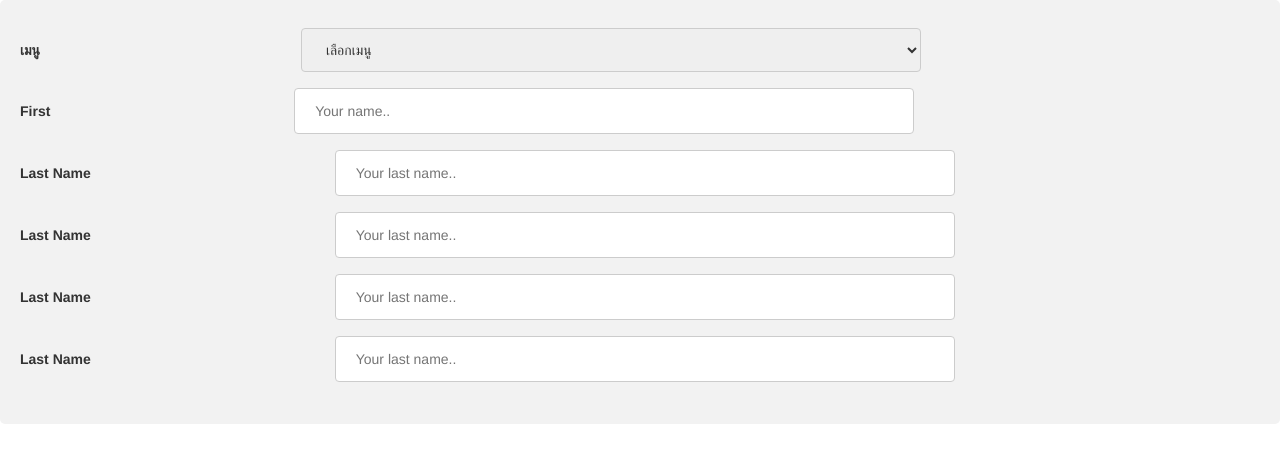
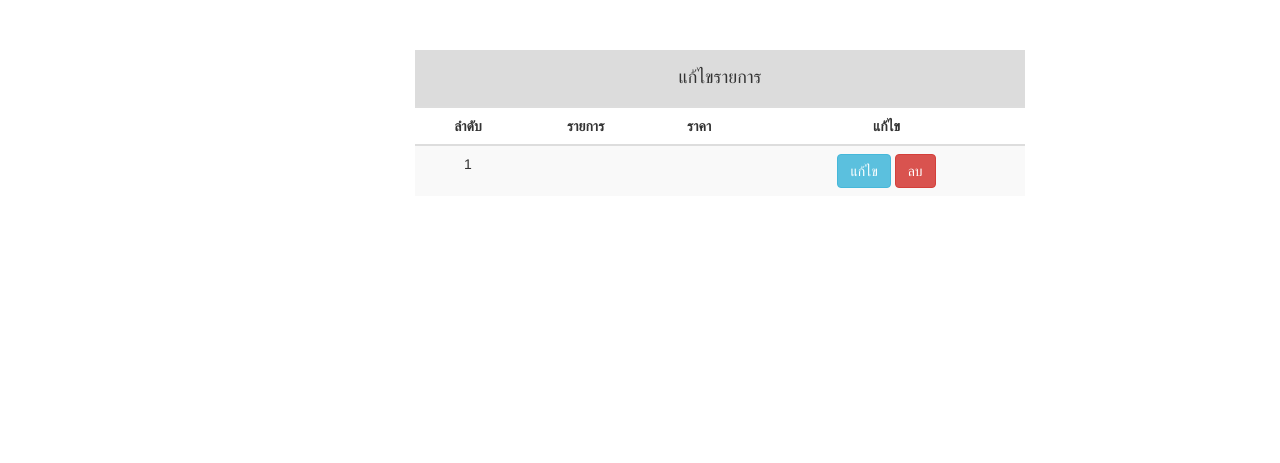
Before and after one commit to 4R7Jirayu/Project-w, a PHP site: page /customMenu.php in a window 1280 px wide. Shown: the top 463 px of the page. Run offline with PHP 8.4, Linux system fonts and the light colour scheme; tables that the repository leaves empty or names only in its code hold one stand-in row (values such as "Sample post"); data that the repository does not hold is empty; some libraries are stand-ins or nearby versions.

Commit message:
หน้า customMenu

```diff
--- a/customMenu.php
+++ b/customMenu.php
@@ -1,81 +1,79 @@
-<html>
-<?php include "head.php";
-include "connectdb.php"
+<!DOCTYPE html>
+<html lang="en">
+<?php include "connectdb.php";
+include "head.php";
 ?>
-<title>Custom Menu</title>
-<body>
+  <head>
 
-<style>
-input[type=text] {
-    width: 50%;
-    padding: 12px 20px;
-    margin: 8px 240px;
-    display: inline-block;
-    border: 1px solid #ccc;
-    border-radius: 4px;
-    box-sizing: border-box;
-    float: center;
-
-}
-
-select {
-    width: 50%;
-    padding: 12px 20px;
-    margin: 8px 257px;
-    display: inline-block;
-    border: 1px solid #ccc;
-    border-radius: 4px;
-    box-sizing: border-box;
-    float: center;
-
-}
-div {
-    border-radius: 5px;
-    background-color: #f2f2f2;
-    padding: 20px;
-}
-</style>
-
- <div>
+    <meta charset="utf-8">
+    <meta name="viewport" content="width=device-width, initial-scale=1, shrink-to-fit=no">
+    <meta name="description" content="">
+    <meta name="author" content="">
+    <meta name="viewport" content="width=device-width, initial-scale=1.0">
+    <meta name="description" content="">
+    <meta name="author" content="">
+    <link rel="shortcut icon" href="facivon.ico">
+    <link href="style.css" rel="stylesheet">
+    <script src="http://code.jquery.com/jquery-1.10.1.min.js"></script>
+    <script src="script.js"></script>
+    <title>BonFitness</title>
+    <link href="vendor/bootstrap/css/bootstrap.min.css" rel="stylesheet">
+    <link href="vendor/font-awesome/css/font-awesome.min.css" rel="stylesheet" type="text/css">
+    <link href="https://fonts.googleapis.com/css?family=Montserrat:400,700" rel="stylesheet" type="text/css">
+    <link href="https://fonts.googleapis.com/css?family=Lato:400,700,400italic,700italic" rel="stylesheet" type="text/css">
+    <link rel="stylesheet" href="https://maxcdn.bootstrapcdn.com/font-awesome/4.7.0/css/font-awesome.min.css">
+    <link href="css/freelancer.min.css" rel="stylesheet">
 
 
+  </head>
+<style type="text/css">
+ a,span {
+    font-family: BoonJot, Helvetica, sans-serif;
+  }
+  a:hover {
+      text-decoration: none;
+  }
+  div{
+    left:400px;
+  }
+  table{
+    margin-top:50px;
+    background-color:#FFFFFF;
+  }
+  #zxc{
+    background-color:#DCDCDC;
+  }
+</style>
+<div class="col-md-6 text-align=center">
+<table class="table table-striped" id="myTable">
+    <thead>
+      <tr>
+      <th colspan="4" id="zxc"><center><h4>แก้ไขรายการ</h4></center></th>
+      </tr>
+      <tr>
+        <th><center>ลำดับ</center></th>
+        <th><center>รายการ</center></th>
+        <th><center>ราคา</center></th>
+        <th><center>แก้ไข</center></th>
+      </tr>
+    </thead>
+    <tbody>
+    <?php
+    $query = mysqli_query($conn,"select * from orderlist");
+ ?>
+<?php
+$i = 0;
+       while($objResult = mysqli_fetch_array($query)){
+        $i= $i+1;
+        echo "<tr>";
+        echo "<td><center>".$i."</center></td>";
+        echo "<td><center>".$objResult['Order_Name']."</center></td>";
+        echo "<td><center>".$objResult['Order_Price']."</center></td>";
+       echo "<td><center> <a href='editnews.php?id=".$objResult['ID_Order']."'> <input type='button' class='btn btn-info' value='แก้ไข'></a>
+       <a href='deletenews.php?id=".$objResult['ID_Order']."'> <input type='button' class='btn btn-danger' value='ลบ'></a></td>";
+        echo "</tr>";
+      }
+      echo "</table>";
+?>
 
-
- <label for="Menu">เมนู</label>
-<select  id='Menu' name='Menu'>
-<option value="0">เลือกเมนู</option>
-<?php
-$fc = mysqli_query($conn,"select * from menu");
-while($row = mysqli_fetch_array($fc)){
-    echo "<option value=".$row['Menu_id'].">".$row['Menu_name']."</option>";
-}
- ?>
-</select>
-
-  <form action="/action_page.php">
-    <label for="fname">First</label>
-    <input type="text" id="fname" name="firstname" placeholder="Your name..">
-<br>
-    <label for="lname">Last Name</label>
-    <input type="text" id="lname" name="lastname" placeholder="Your last name..">
-<br>
-    <label for="lname">Last Name</label>
-    <input type="text" id="lname" name="lastname" placeholder="Your last name..">
-<br>
-    <label for="lname">Last Name</label>
-    <input type="text" id="lname" name="lastname" placeholder="Your last name..">
-<br>
-    <label for="lname">Last Name</label>
-    <input type="text" id="lname" name="lastname" placeholder="Your last name..">
-<br>
-
- </div>
-
-
-
-</table>
-</div>
-</div>
-</div>
-</body>
 </html>
```
Also changed, not shown: 1.php (deleted, +0 -79 lines).
